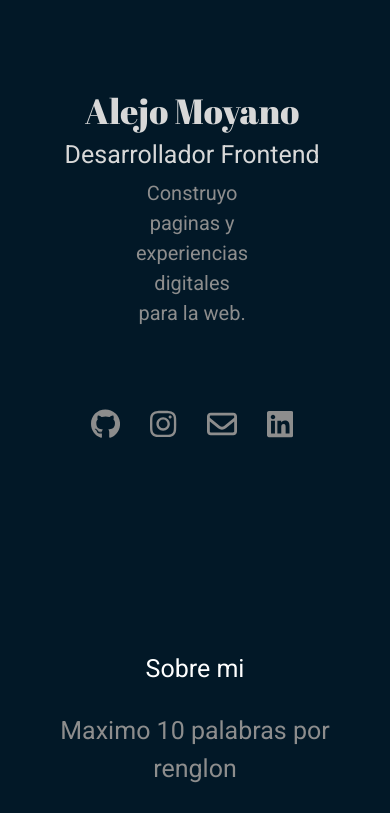
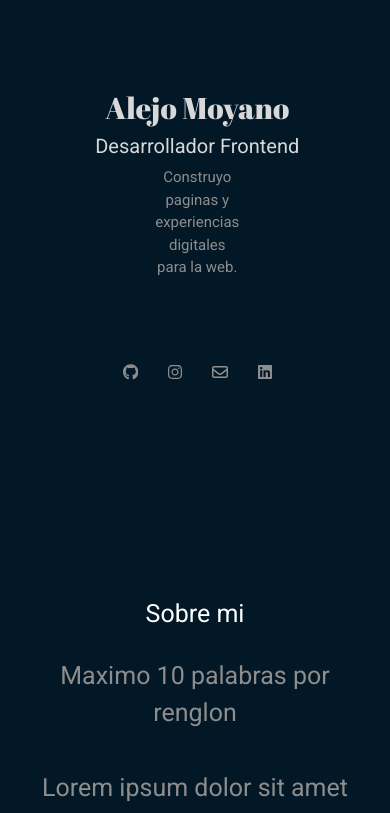
Before and after one commit to AlejoMessi/portfolio, a plain HTML site: page index.html in a window 390 px wide. Shown: the top 813 px of the page. Drawn offline with nearby package versions, Linux system fonts and the light colour scheme; a web font is replaced by a local one.

Commit message:
pagina terminada

```diff
--- a/estilo.css
+++ b/estilo.css
@@ -133,9 +133,7 @@ header {
     text-decoration: none;
 }
 
-.redes li a svg {
-    height: 30px;
-}
+
 
 /* Derecha */
 main {
@@ -482,7 +480,7 @@ footer {
         position: relative;
     }
     .presentacion {
-        padding-left: 10%;
+        padding-left: 7%;
     }
     .nombre {
         font-size: 35px;
@@ -695,13 +693,7 @@ footer {
 @media only screen and (max-width: 800px) {
 
     /* presentacion */
-    .presentacion {
-        margin-left: -30px;
-    }
-   /* .presentacion p {
-    display: inline-block;
-    margin-left: 0px;
-   } */
+
     /* nav */
     .menu-resp li a {
         font-size: 20px;
@@ -747,6 +739,20 @@ footer {
 
 }
 
+@media only screen and (max-width: 400px) {
+
+    .nombre {
+        font-size: 30px;
+    }
+    .titulo {
+        font-size: 20px;
+    }
+    .presentacion p {
+        font-size: 15px;
+    }
+
+}
+
 /*
 body {
     background-image: linear-gradient(#121212, #868686, #121212);
```
